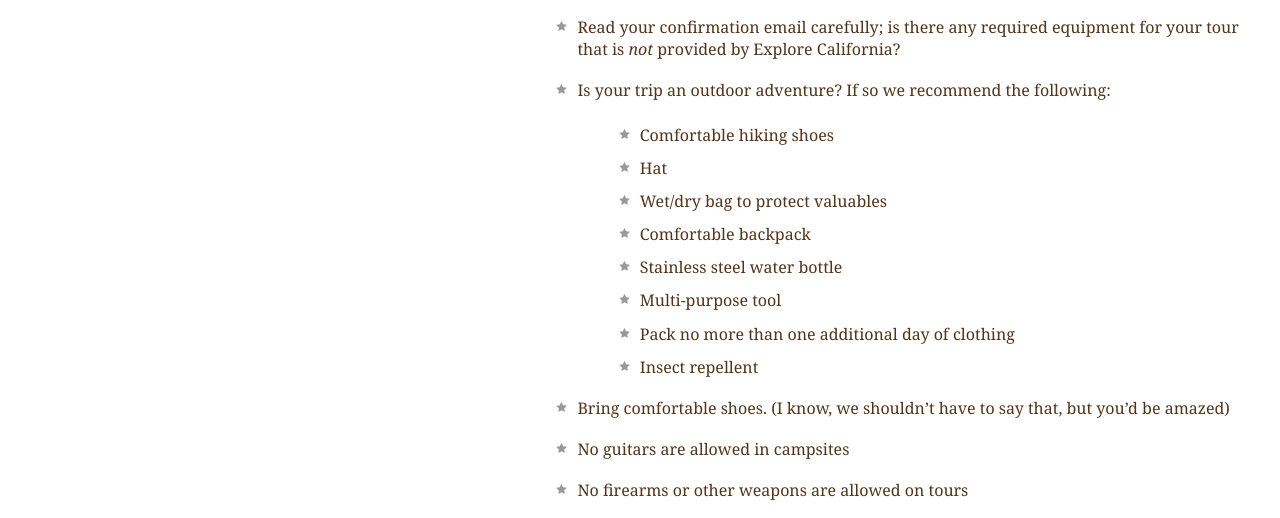
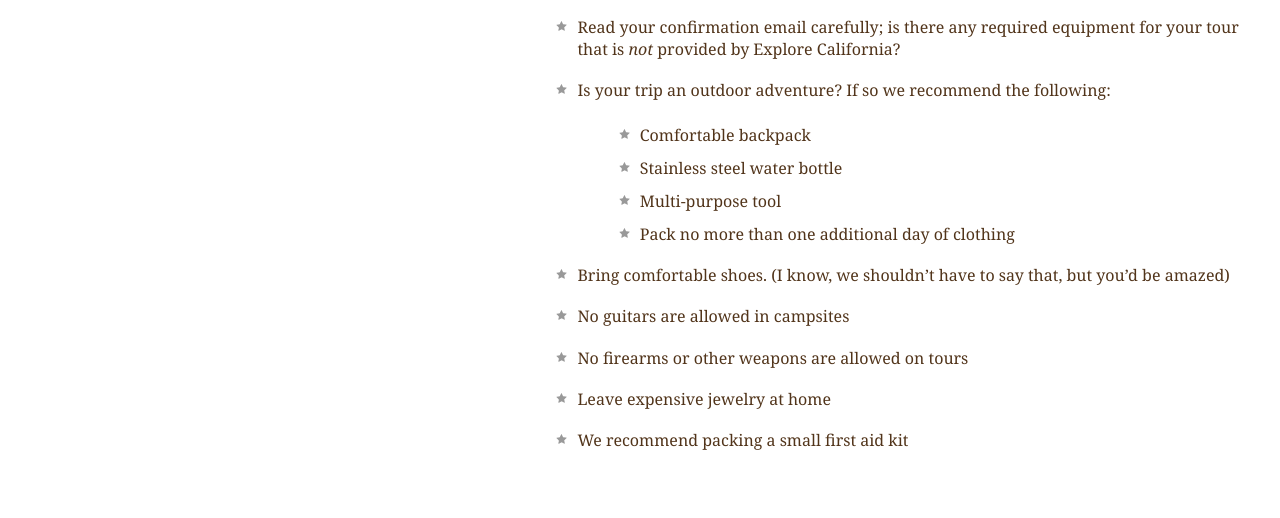
Before and after one commit to fcheang/explore_california, a plain HTML site: page resources.html in a window 1280 px wide. Shown: the part 1912-2430 px from the top of the page. Drawn offline with Linux system fonts and the light colour scheme.

Commit message:
more change

```diff
--- a/resources.html
+++ b/resources.html
@@ -94,14 +94,10 @@
             <li>Read your confirmation email carefully; is there any required equipment for your tour that is <em>not</em> provided by Explore California?</li>
             <li>Is your trip an outdoor adventure? If so we recommend the following:
               <ul>
-                <li>Comfortable hiking shoes</li>
-                <li>Hat</li>
-                <li>Wet/dry bag to protect valuables</li>
                 <li>Comfortable backpack</li>
                 <li>Stainless steel water bottle</li>
                 <li>Multi-purpose tool</li>
                 <li>Pack no more than one additional day of clothing</li>
-                <li>Insect repellent</li>
               </ul>
             </li>
             <li>Bring comfortable shoes. (I know, we shouldn’t have to say that, but you’d be amazed)</li>
```
